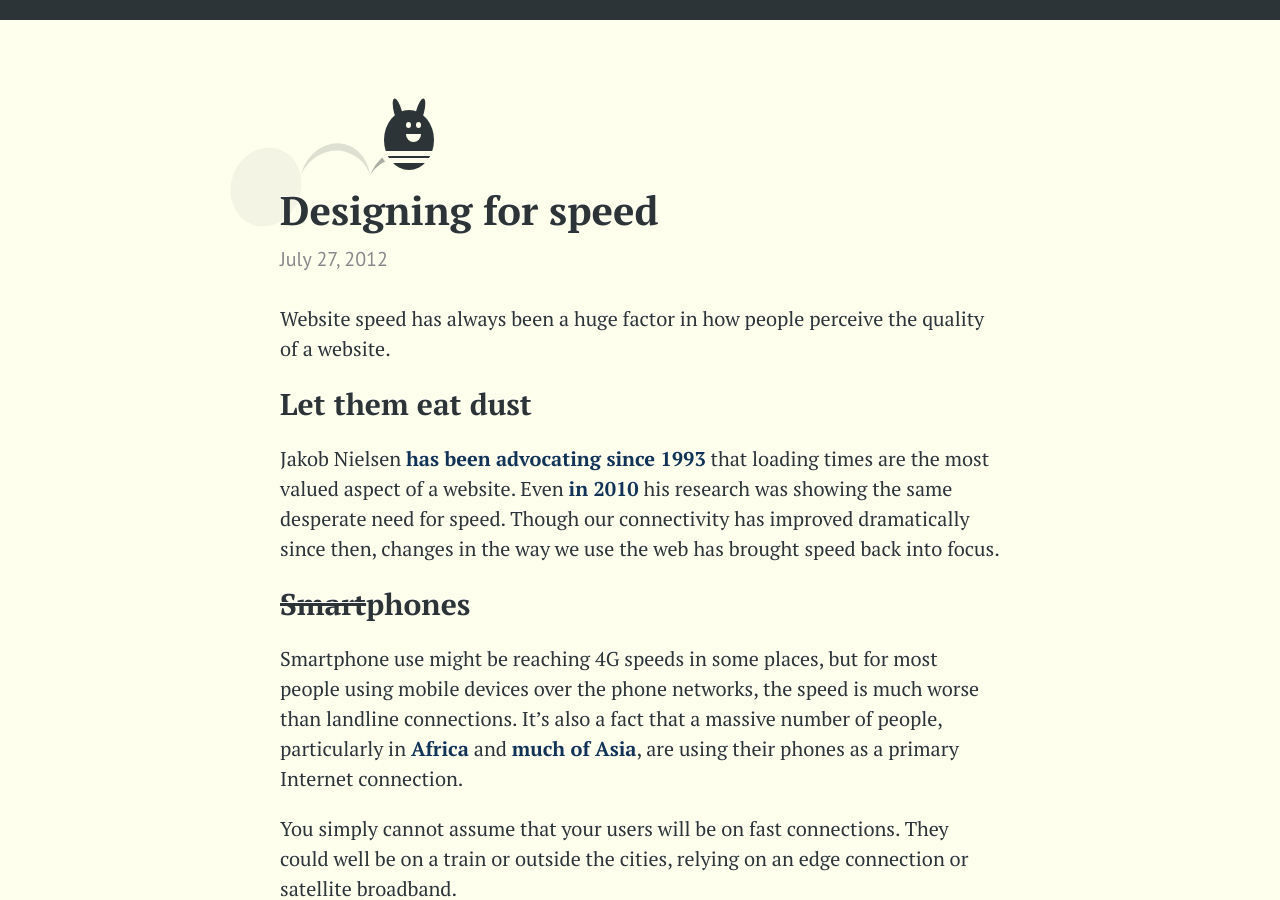
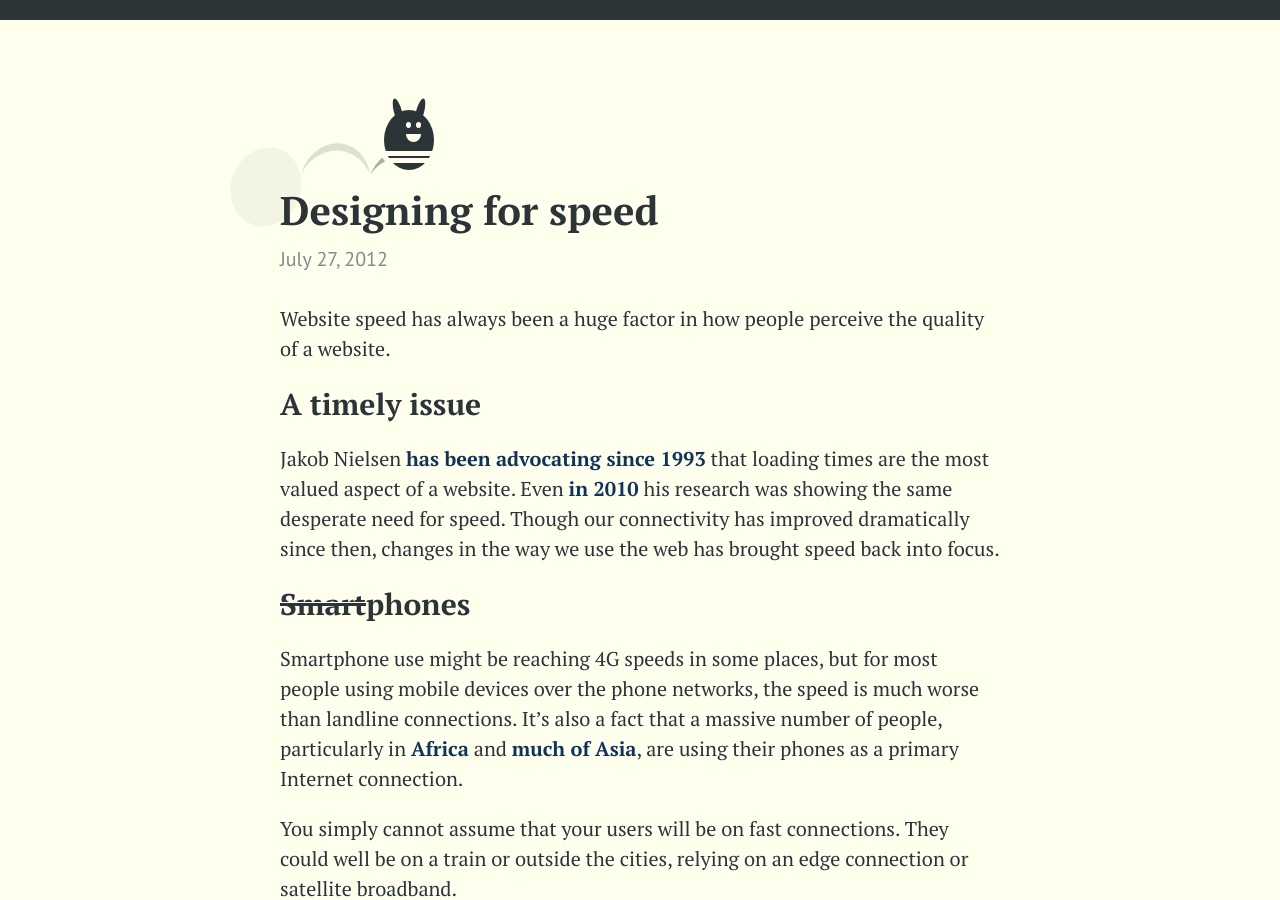
Before and after one commit to donovanh/donovanh.github.com, a Jekyll site: the page built from _posts/2012-07-27-designing-for-speed.markdown, in a window 1280 px wide and 900 px high. Built offline with Jekyll 4.4.1, drawn with Linux system fonts in a browser that asks for light colours; nearby versions of some CDN libraries.

Commit message:
Damn clever heading I do say

```diff
--- a/_posts/2012-07-27-designing-for-speed.markdown
+++ b/_posts/2012-07-27-designing-for-speed.markdown
@@ -8,7 +8,7 @@ published: true
 ---
 Website speed has always been a huge factor in how people perceive the quality of a website.
 
-##Let them eat dust
+##A timely issue
 
 Jakob Nielsen [has been advocating since 1993][2] that loading times are the most valued aspect of a website. Even [in 2010][3] his research was showing the same desperate need for speed. Though our connectivity has improved dramatically since then, changes in the way we use the web has brought speed back into focus.
 
```
